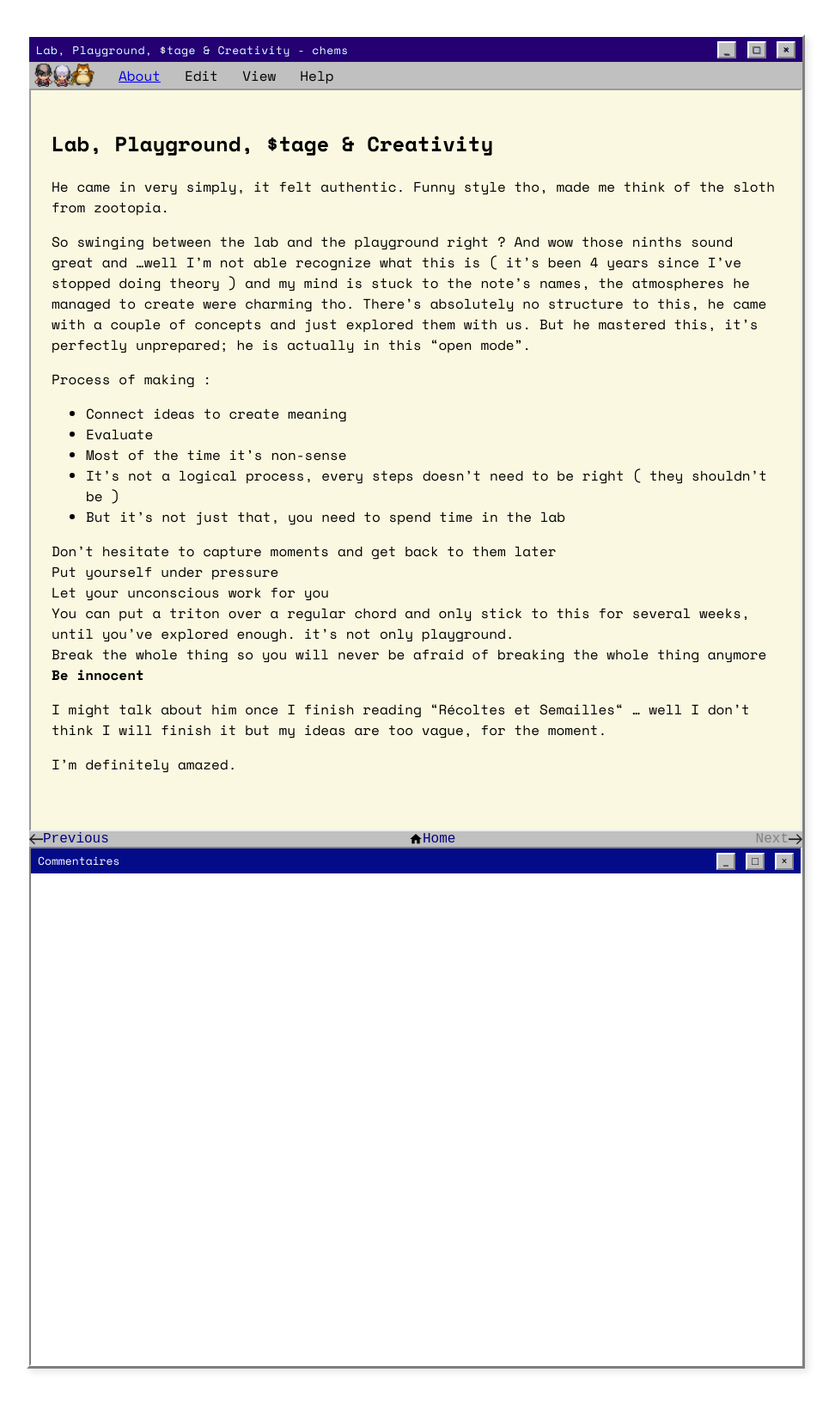
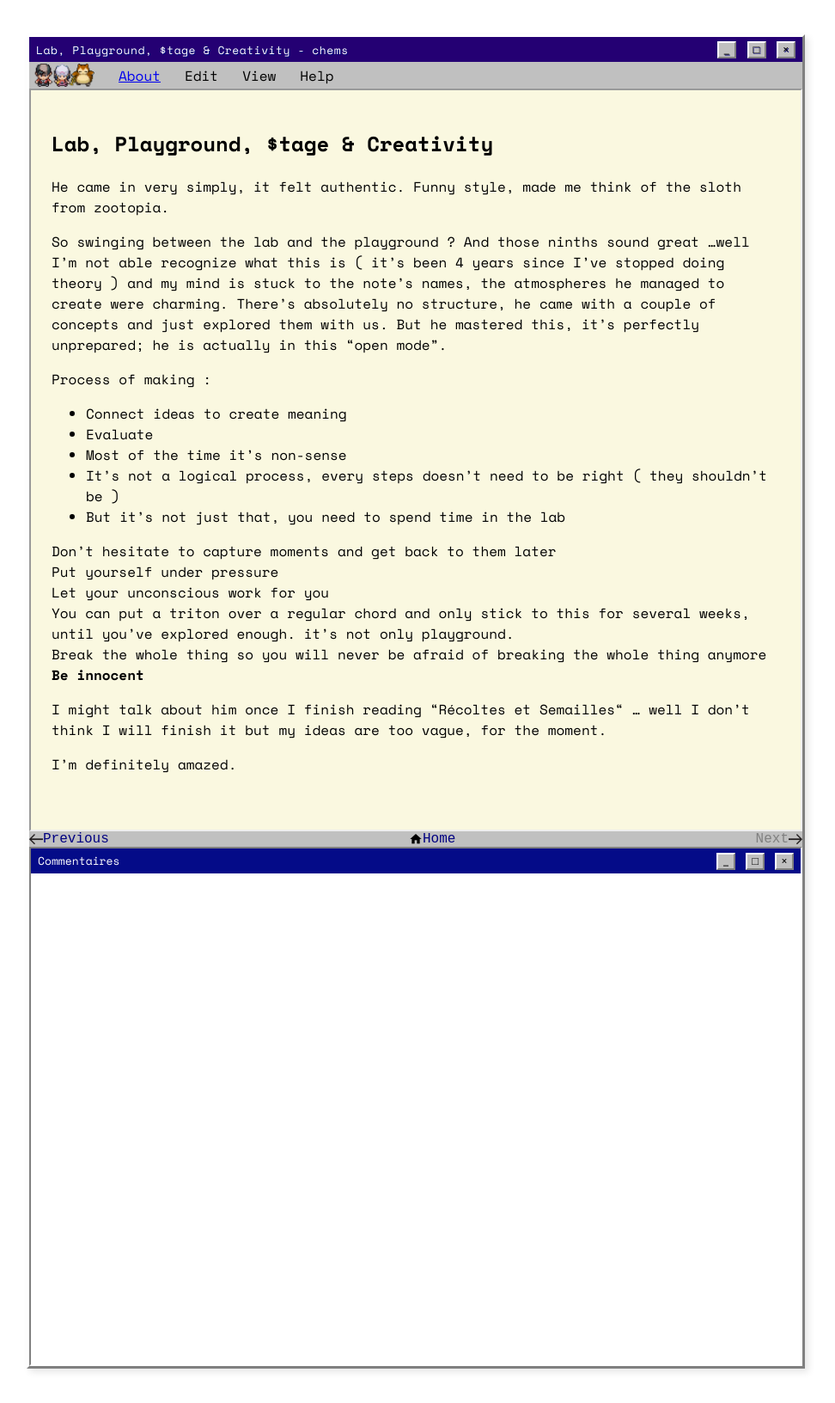
Before and after one commit to 3imaginaryboys3/3imaginaryboys3.github.io, a Jekyll site: the page built from _posts/2025-05-08-lab-playground-tage-creativity.md, in a window 1280 px wide. Shown: the whole page at 86% size, without its empty margins (156-1128 px from the left). Built offline with Jekyll 4.4.1, drawn with Linux system fonts in a browser that asks for light colours; comment, search, counter and statistics services are not loaded.

Commit message:
Update 2025-05-08-lab-playground-tage-creativity.md

```diff
--- a/_posts/2025-05-08-lab-playground-tage-creativity.md
+++ b/_posts/2025-05-08-lab-playground-tage-creativity.md
@@ -7,9 +7,9 @@ logo: Perso_Chems.png
 ---
 ## Lab, Playground, $tage & Creativity
 
-He came in very simply, it felt authentic. Funny style tho, made me think of the sloth from zootopia.
+He came in very simply, it felt authentic. Funny style, made me think of the sloth from zootopia.
 
-So swinging between the lab and the playground right ? And wow those ninths sound great and …well I’m not able recognize what this is ( it’s been 4 years since I’ve stopped doing theory ) and my mind is stuck to the note’s names, the atmospheres he managed to create were charming tho. There’s absolutely no structure to this, he came with a couple of concepts and just explored them with us. But he mastered this, it’s perfectly unprepared; he is actually in this “open mode”.
+So swinging between the lab and the playground ? And those ninths sound great …well I’m not able recognize what this is ( it’s been 4 years since I’ve stopped doing theory ) and my mind is stuck to the note’s names, the atmospheres he managed to create were charming. There’s absolutely no structure, he came with a couple of concepts and just explored them with us. But he mastered this, it’s perfectly unprepared; he is actually in this “open mode”.
 
 Process of making :
 
```
